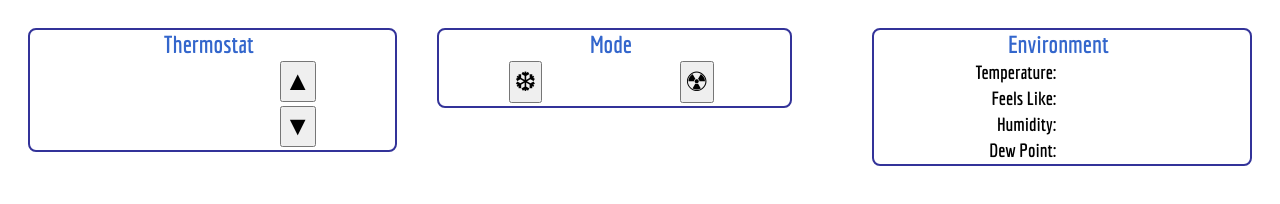
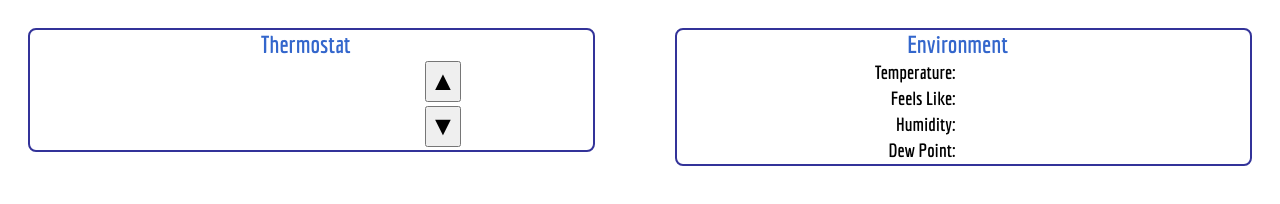
Before and after one commit to alidrus/IOTServer, a website: page web/index.html in a window 1280 px wide. Drawn offline with Linux system fonts and the light colour scheme; no server answers.

Commit message:
Removed cooling mode and fan mode controls

```diff
--- a/web/index.html
+++ b/web/index.html
@@ -28,15 +28,6 @@
                         <td class="button-cell">
                             <button id="downButton" class="control-switch" onclick="temperatureDown()">▼</button>
                         </td>
-                    </tr>
-                </table>
-            </div>
-            <div>
-                <table>
-                    <caption>Mode</caption>
-                    <tr>
-                        <td class="button-cell"><button id="coolingButton" class="control-switch" onclick="coolingMode()">❆</button></td>
-                        <td class="button-cell"><button id="coolingButton" class="control-switch" onclick="fanMode()">☢</button></td>
                     </tr>
                 </table>
             </div>
--- a/web/index.js
+++ b/web/index.js
@@ -4,7 +4,6 @@ const statusObj = {
     environment: null,
     ajaxCallInProgress: false,
     temperatureAdjustmentInProgress: false,
-    modeChangeInProgress: false,
 };
 
 const ids = {
@@ -135,56 +134,6 @@ const temperatureDown = () => {
     xhttp.send();
 };
 
-// send cooling mode command to the server
-const coolingMode = () => {
-    if (statusObj.modeChangeInProgress) {
-        return;
-    }
-
-    statusObj.modeChangeInProgress = true;
-
-    const url = '/mode/cooling';
-
-    const xhttp=new XMLHttpRequest();
-
-    xhttp.onreadystatechange = function() {
-        if (this.readyState == 4 && this.status == 200) {
-            updateStatus(this.responseText);
-        }
-
-        statusObj.modeChangeInProgress = false;
-    };
-
-    xhttp.open('GET', url, true);
-
-    xhttp.send();
-};
-
-// send fan mode command to the server
-const fanMode = () => {
-    if (statusObj.modeChangeInProgress) {
-        return;
-    }
-
-    statusObj.modeChangeInProgress = true;
-
-    const url = '/mode/fan';
-
-    const xhttp=new XMLHttpRequest();
-
-    xhttp.onreadystatechange = function() {
-        if (this.readyState == 4 && this.status == 200) {
-            updateStatus(this.responseText);
-        }
-
-        statusObj.modeChangeInProgress = false;
-    };
-
-    xhttp.open('GET', url, true);
-
-    xhttp.send();
-};
-
 // executed upon page loads
 window.onload = () => {
     ids.refreshInterval = setInterval(() => {
@@ -208,6 +157,4 @@ window.onbeforeunload = () => {
 
 // Expose temperatureUp and temperatureDown to the global scope
 window.temperatureUp = temperatureUp;
-window.coolingMode = coolingMode;
-window.fanMode = fanMode;
 window.temperatureDown = temperatureDown;
```
